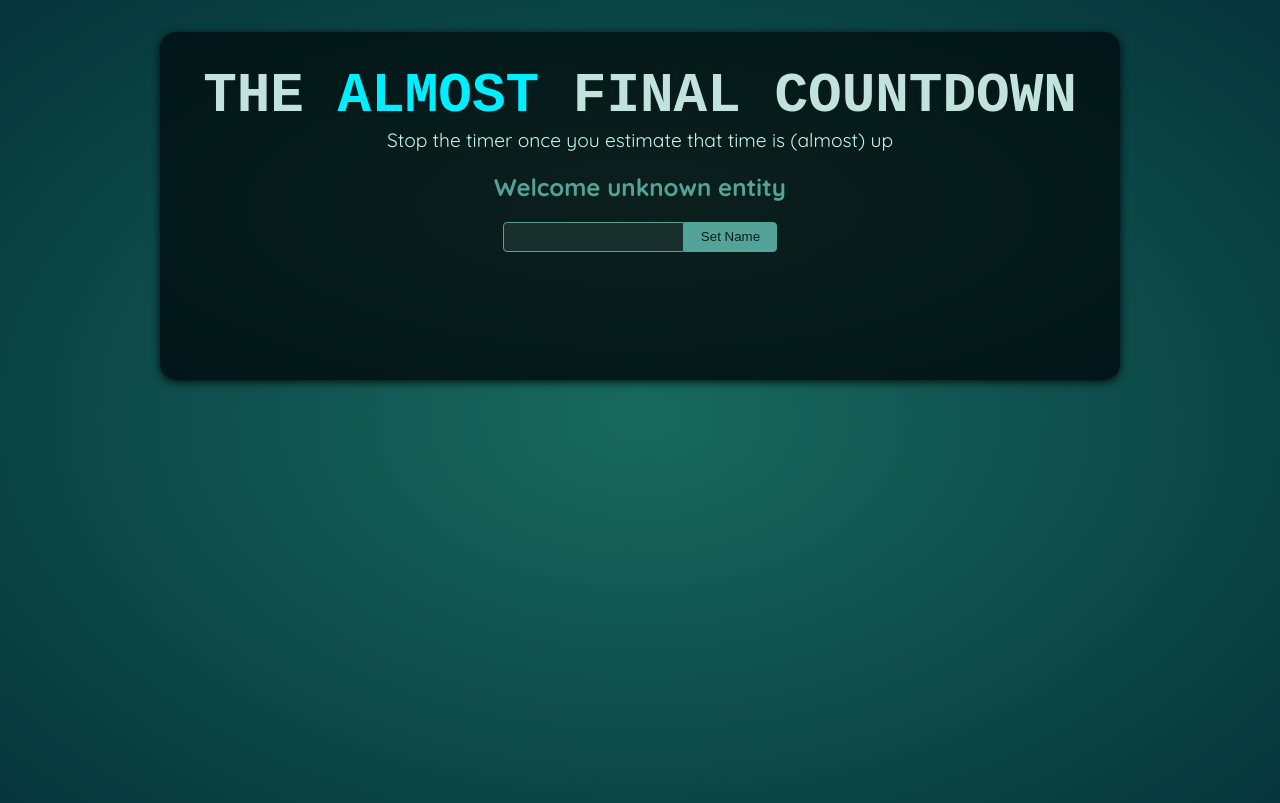
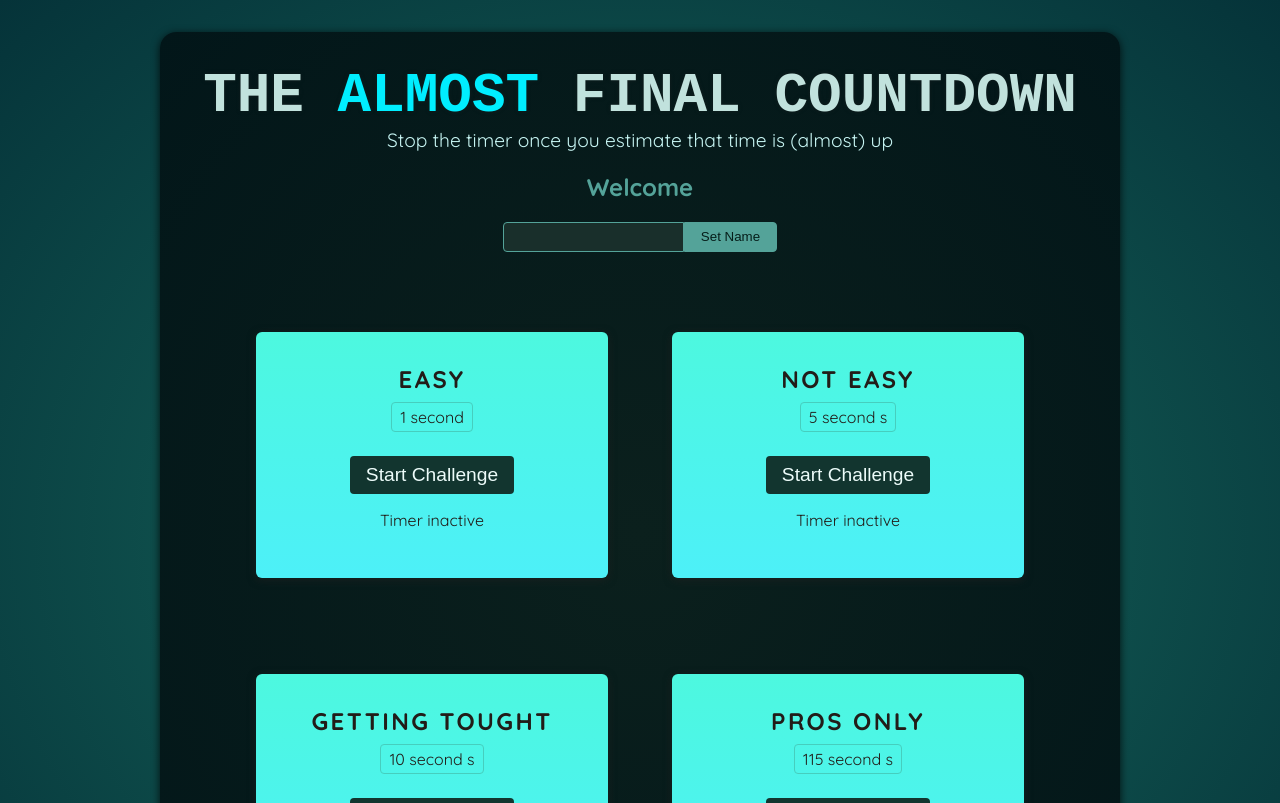
Before and after one commit to Lidia23/Countdown-game, a React (Vite) app: page / in a window 1280 px wide. Shown: the top 803 px of the page. Built offline with nearby package versions, Linux system fonts and the light colour scheme; a web font is replaced by a local one.

Commit message:
forwardRef for the dialog box

```diff
--- a/src/App.jsx
+++ b/src/App.jsx
@@ -1,10 +1,16 @@
 import Player from './components/Player.jsx';
+import TimerChallenge from './components/TimerChallenge.jsx';
 
 function App() {
   return (
     <>
       <Player />
-      <div id="challenges"></div>
+      <div id="challenges">
+        <TimerChallenge title="Easy" targetTime={1} />
+        <TimerChallenge title="Not Easy" targetTime={5} />
+        <TimerChallenge title="Getting Tought" targetTime={10} />
+        <TimerChallenge title="Pros Only" targetTime={115} />
+      </div>
     </>
   );
 }
--- /dev/null
+++ b/src/components/Modal.jsx
@@ -0,0 +1,23 @@
+import { forwardRef, useImperativeHandle, useRef } from "react"; //to forward the ref to the dialog, otherwise it won't work and give error
+const ResultModal = forwardRef(function ResultModal({result, targetTime}, ref){
+    const dialog = useRef(); //we add this another ref in order to be accessable by all components outside
+    useImperativeHandle(ref, ()=>{
+        return {
+            open(){ //the name of the function is up to you
+                dialog.current.showModal();//standart browser feature showModal doesn't come from React. It is to show up the Modal and blur the backgroud
+            }
+        };
+    });
+    return(
+        <dialog ref={dialog} className="result-modal">
+        <h2>You {result}</h2>
+        <p>The target time was <strong>{targetTime} seconds.</strong></p>
+        <p>You stopped the timer with <strong>X seconds left.</strong></p>
+        <form method="dialog">
+            <button>Close</button>
+        </form>
+        </dialog>
+    )
+})
+
+export default ResultModal;
--- a/src/components/Player.jsx
+++ b/src/components/Player.jsx
@@ -1,10 +1,20 @@
+import { useState, useRef } from "react";
 export default function Player() {
+  const playerName = useRef();
+
+
+  const [enteredPlayer, setEnteredPlayer] = useState('');
+
+  const handleClick = () => {
+    setEnteredPlayer(playerName.current.value);
+    playerName.current.value='';
+  }
   return (
     <section id="player">
-      <h2>Welcome unknown entity</h2>
+      <h2>Welcome {enteredPlayer ?? "unknown entity"}</h2>
       <p>
-        <input type="text" />
-        <button>Set Name</button>
+        <input ref={playerName} type="text" />
+        <button onClick={handleClick}>Set Name</button>
       </p>
     </section>
   );
--- /dev/null
+++ b/src/components/TimerChallenge.jsx
@@ -0,0 +1,34 @@
+import { useState, useRef } from "react";
+import ResultModal from "./Modal";
+//let timer; //if it is inside it won't work for both handleStart and handleStop. But still is not a solution if i start more than one challenge at the same time
+export default function TimerChallenge({ title, targetTime }) {
+    const timer = useRef();
+    const [timerExpired, setTimerExpired] = useState(false);
+    const [timerStarted, setTimerStarted] = useState(false);
+    const handleStart = () => {
+        timer.current = setTimeout(() => {
+            setTimerExpired(true)
+            dialog.current.open(); //useImperativeHandle, Modal file
+        }, targetTime * 1000);
+        setTimerStarted(true);//after the timer is set, cuz if it will be put inside setTimeout it will be executed after the time has expired
+    }
+    const handleStop = () => {
+        clearTimeout(timer.current);
+    }
+    const dialog = useRef();
+    return (
+        <>
+        <ResultModal ref={dialog} targetTime={targetTime} result="lost" />
+        <section className="challenge">
+            <h2>{title}</h2>
+            <p className="challenge-time">
+                {targetTime} second {targetTime > 1 ? 's' : ''}
+            </p>
+            <button onClick={timerStarted ? handleStop : handleStart}>{timerStarted ? 'Stop' : 'Start'} Challenge</button>
+            <p className={timerStarted ? "active" : undefined}>
+                {timerStarted ? 'Time is running...' : 'Timer inactive'}
+            </p>
+        </section>
+        </>
+    )
+}
```
